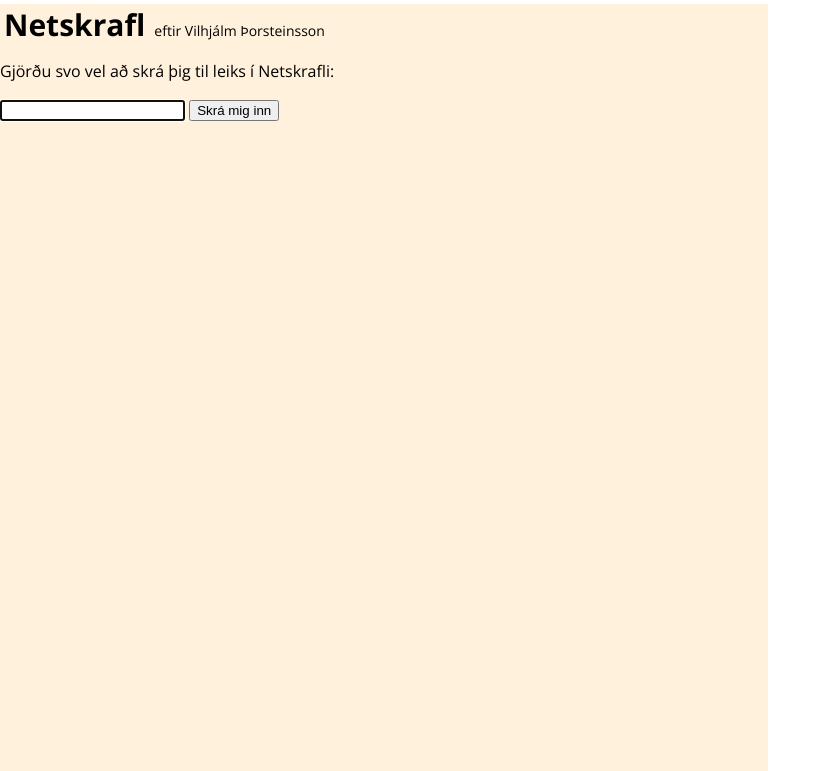
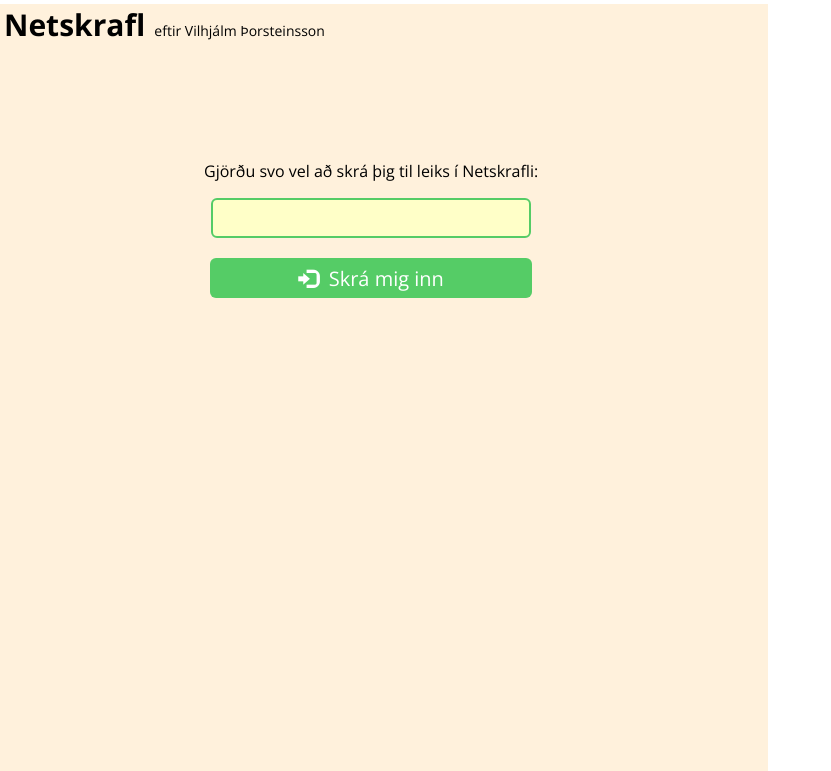
Before and after one commit to vthorsteinsson/Skrafl, a Flask app: page /login in a window 1280 px wide. Shown: the top 771 px of the page, without its empty margins (0-831 px from the left). Run offline with Flask 2, Linux system fonts and the light colour scheme; some libraries are stand-ins or nearby versions.

Commit message:
Login form; icons; scrolling movelist

```diff
--- a/static/netskrafl.js
+++ b/static/netskrafl.js
@@ -37,7 +37,16 @@
          str = '<div class="rightmove"><span class="word">(' + coord + ') <i>' + word + '</i></span>' +
             '<span class="score">' + score + '</span></div>';
       }
-      $("div.movelist").append(str);
+      movelist = $("div.movelist");
+      movelist.append(str);
+      lastchild = $("div.movelist:last-child");
+      firstchild = $("div.movelist").children().eq(0);
+      topoffset = lastchild.position().top -
+         firstchild.position().top +
+         lastchild.height();
+      height = movelist.height()
+      if (topoffset >= height)
+         movelist.scrollTop(topoffset - height)
    }
 
    var elementDragged = null;
--- a/static/skrafl.css
+++ b/static/skrafl.css
@@ -1,4 +1,38 @@
 /* Skrafl.css */
+
+@font-face {
+  font-family: 'Glyphicons Halflings';
+  src: url('glyphicons-halflings-regular.eot');
+  src: url('glyphicons-halflings-regular.eot?#iefix') format('embedded-opentype'),
+  url('glyphicons-halflings-regular.woff') format('woff'),
+  url('glyphicons-halflings-regular.ttf') format('truetype'),
+  url('glyphicons-halflings-regular.svg#glyphicons_halflingsregular') format('svg');
+}
+
+.glyphicon {
+  position: relative;
+  top: 2px;
+  display: inline-block;
+  font-family: 'Glyphicons Halflings';
+  font-style: normal;
+  font-weight: normal;
+  line-height: 1;
+  -webkit-font-smoothing: antialiased;
+  -moz-osx-font-smoothing: grayscale;
+}
+
+.glyphicon-play:before {
+   content: "\e072";
+}
+.glyphicon-exclamation-sign:before {
+  content: "\e101";
+}
+.glyphicon-log-in:before {
+  content: "\e161";
+}
+.glyphicon-screenshot:before {
+  content: "\e087";
+}
 
 body {
    font-family: 'Open Sans', 'Helvetica Neue', 'Arial', sans-serif;
@@ -20,6 +54,8 @@ table.board {
    min-width: 32px;
    min-height: 32px;
    overflow: hidden;
+   text-align: center;
+   font-size: 24px;
    background-color: #bbbbcc;
    border-style: solid;
    border-color: #f2f2f2;
@@ -92,14 +128,6 @@ td.rowid {
    background-color: #3333f8;
 }
 
-/*
-#H8 {
-   background-image: url(../static/CenterIcon.png);
-   background-size: 30px 30px;
-   background-repeat: no-repeat;
-}
-*/
-
 div.tile {
    /* background-color: #e0d8b0; */
    background-color: #E0C199;
@@ -109,7 +137,7 @@ div.tile {
    text-align: center;
    text-transform: uppercase;
    height: 30px;
-   width: 32px;
+   width: 100%; /* 30px; */
    overflow: hidden;
    margin: 0px;
    padding-top: 2px;
@@ -225,8 +253,10 @@ div.movelist {
    position: absolute;
    top: 84px;
    left: 0px;
+   height: 424px;
    width: 100%;
-   background-color: #3333f8;
+   background-color: #ccccbb;
+   overflow: auto;
    font-size: 15px;
    line-height: 15px;
    font-weight: 400;
@@ -292,6 +322,19 @@ div.pageheader {
    margin: 0;
    padding-left: 4px;
    display:inline;
+}
+
+div.logout {
+   position: absolute;
+   top: 0;
+   right: 0;
+   font-size: 16px;
+   text-align: right;
+   vertical-align: middle;
+   width: 25%;
+   height: 40px;
+   margin: 8px;
+   padding-top: 8px;
 }
 
 div.board {
@@ -360,6 +403,70 @@ div.submitmove {
    cursor: default;
 }
 
+div.loginform {
+   position: absolute;
+   left: 204px;
+   top: 140px;
+   text-align: center;
+}
+
+input.username {
+   font-family: 'Open Sans', 'Helvetica Neue', 'Arial', sans-serif;
+   font-size: 20px;
+   font-weight: 700;
+   height: 32px;
+   width: 300px;
+   border-style: solid;
+   border-color: #55cc66;
+   border-width: 2px;
+   border-radius: 6px;
+   margin: 0;
+   padding-top: 2px;
+   padding-bottom: 2px;
+   padding-left: 8px;
+   padding-right: 8px;
+}
+
+input.username:focus {
+   background-color: #ffffc8;
+   border-style: solid;
+   border-color: #55cc66;
+   border-width: 2px;
+   border-radius: 6px;
+   outline: none;
+}
+
+button.login {
+   font-family: 'Open Sans', 'Helvetica Neue', 'Arial', sans-serif;
+   font-size: 20px;
+   font-weight: 400;
+   height: 40px;
+   color: white;
+   text-align: center;
+   width: 322px;
+   border-width: 0;
+   border-radius: 6px;
+   background-color: #55cc66;
+   margin-top: 20px;
+   margin-left: 0;
+   margin-right: 0;
+   margin-bottom: 0;
+   padding-top: 4px;
+   padding-bottom: 4px;
+   padding-left: 8px;
+   padding-right: 8px;
+   cursor: default;
+}
+
+button.login:focus {
+   outline: yellow solid 3px;
+   background-color: #55cc66;
+   /*
+   border-style: solid;
+   border-width: 3px;
+   border-color: yellow; */
+}
+
 div.over {
    outline: yellow solid 3px;
 }
--- a/templates/login.html
+++ b/templates/login.html
@@ -8,12 +8,14 @@
 {% block content %}
 
 <div class="loginform">
-<p>Gjörðu svo vel að skrá þig til leiks í Netskrafli:</p>
+   <div><p>Gjörðu svo vel að skrá þig til leiks í Netskrafli:</p></div>
+   <div>
    <form name="frm1" id="frm1" action="{{ url_for('login') }}" method="post">
-      <input type="text" name="username" id="username" maxlength=15
-         autofocus required></input>
-      <button type="submit" id="submit">Skrá mig inn</button>
+      <div><input type="text" name="username" id="username" maxlength=15
+         autofocus required class="username"></input></div>
+      <div><button type="submit" id="submit" class="login"><span class="glyphicon glyphicon-log-in"></span>&nbsp;&nbsp;Skrá mig inn</button></div>
    </form>
+   </div>
 </div>
 
 {% endblock %}
```
Also changed, not shown: templates/board.html (+12 -4 lines), static/glyphicons-halflings-regular.svg (added), static/glyphicons-halflings-regular.ttf (added), static/glyphicons-halflings-regular.woff (added), static/glyphicons_173_play@2x.png (added), static/glyphicons_387_log_out@2x.png (added), 1 other file.
